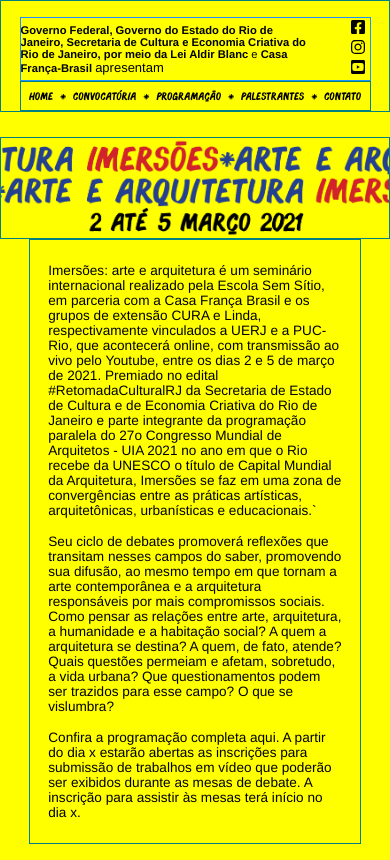
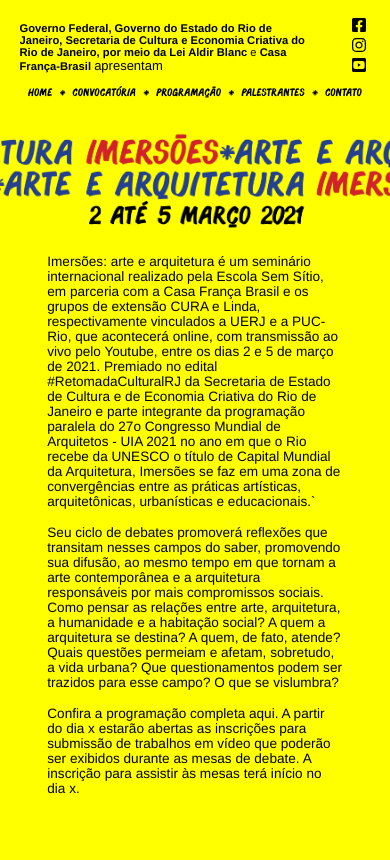
Before and after one commit to hiagoptk/iaa-seminario, a Next.js app in the folder web/: page / in a window 390 px wide. Built offline with nearby package versions, Linux system fonts and the light colour scheme.

Commit message:
corrigindo css

```diff
--- a/web/styles/globals.css
+++ b/web/styles/globals.css
@@ -219,7 +219,7 @@
         width: 100vw;
         height: auto;
         overflow: hidden;
-        border: teal 1px solid;
+
     }
 
 
@@ -231,7 +231,7 @@
         display: flex;
         justify-content: space-between;
         align-items: center;
-        border: dodgerblue 1px solid;
+
         overflow: hidden;
     }
 
@@ -269,7 +269,7 @@
     }
 
     nav {
-        border: teal solid 1px;
+
         color: black;
         width: 100vw;
         height: auto;
@@ -290,7 +290,7 @@
         list-style: none;
         overflow: hidden;
 
-        border: teal 1px solid;
+
     }
 
     nav ul li {
@@ -322,7 +322,7 @@
         width: 85vw;
 
         padding: 15px 10px;
-        border: teal 1px solid
+
 
     }
 
```
